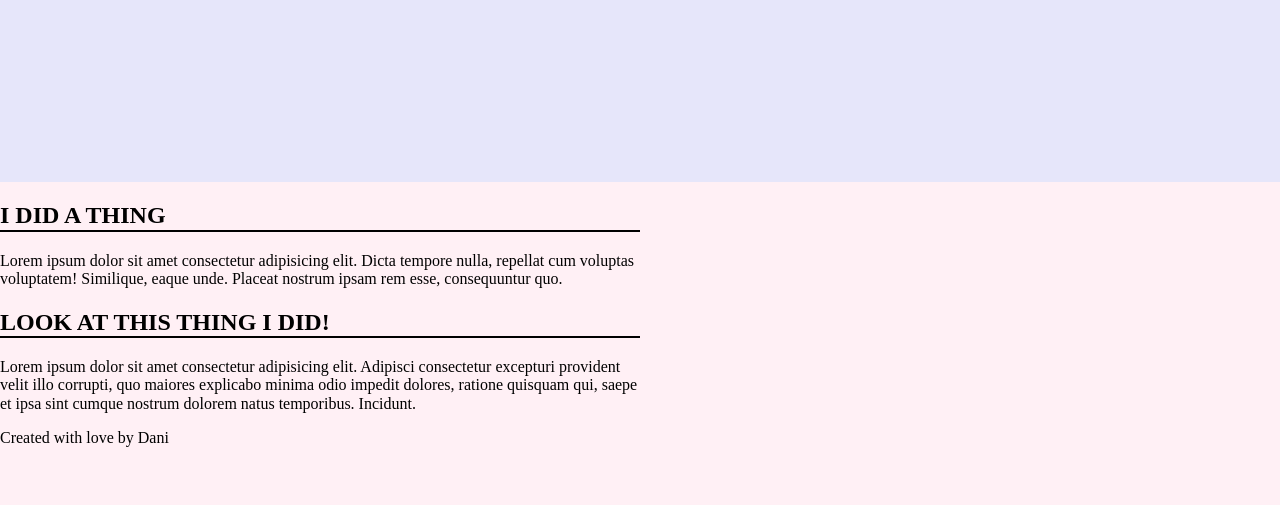
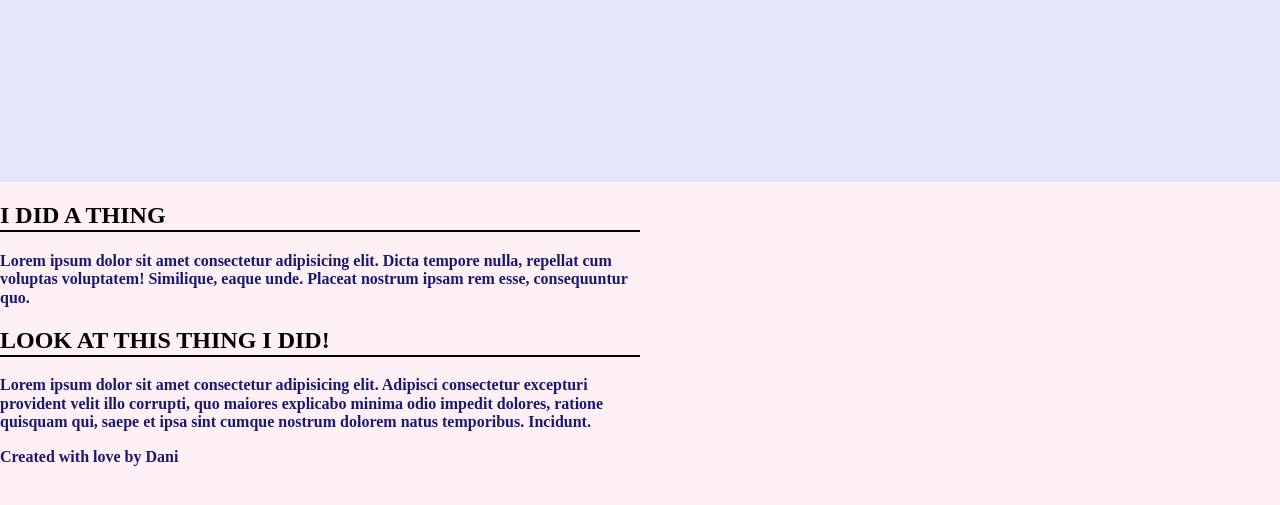
Before and after one commit to daniellehemet/my-first-repo, a plain HTML site: page index.html in a window 1280 px wide. Shown: the part 79-584 px from the top of the page. Drawn offline with Linux system fonts and the light colour scheme.

Commit message:
changed p styles

```diff
--- a/styles.css
+++ b/styles.css
@@ -29,3 +29,8 @@ h2 {
 section {
   width:50%;
 }
+
+p {
+  font-weight: bold;
+  color: midnightblue;
+}
```
